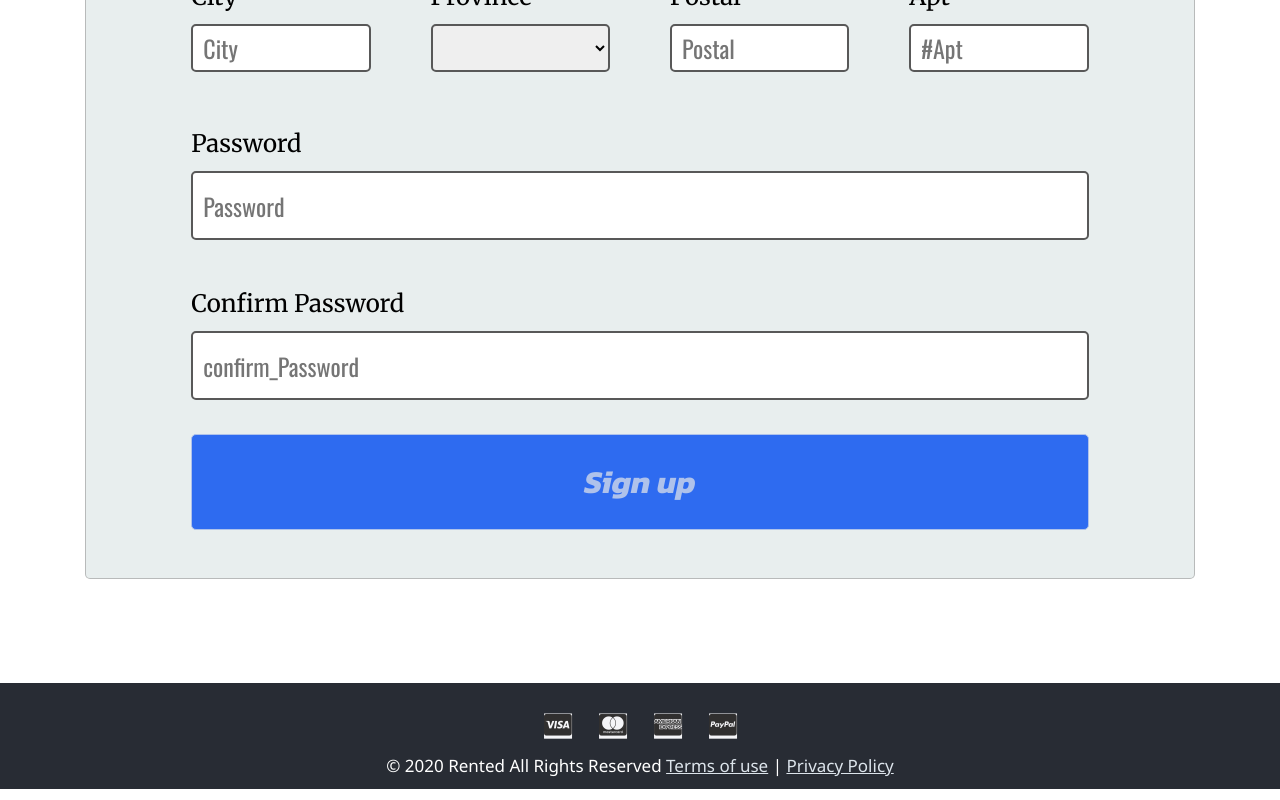
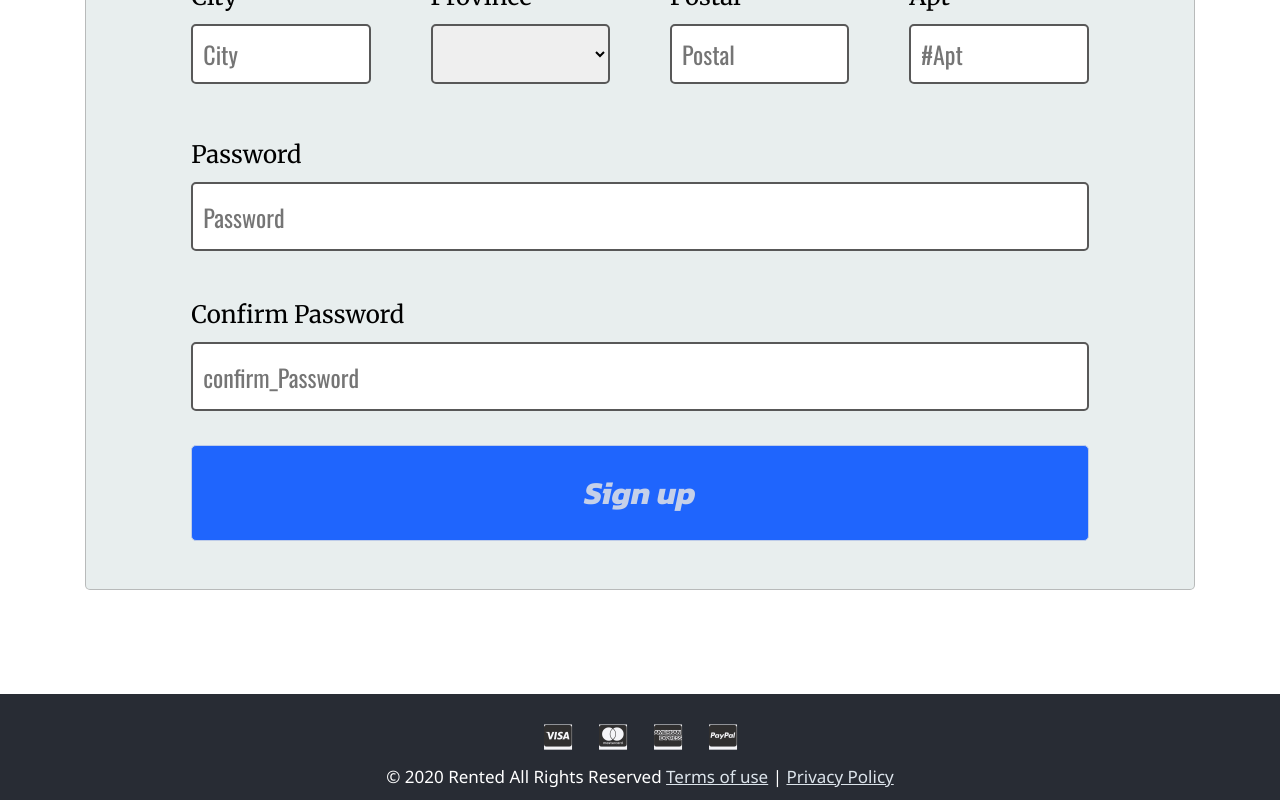
Before and after one commit to waveslin/rented, a React (Create React App) app: page /signup in a window 1280 px wide. Shown: the part 977-1777 px from the top of the page. Built offline with nearby package versions, Linux system fonts and the light colour scheme; a web font is replaced by a local one.

Commit message:
modified signup component and styling

```diff
--- a/src/components/signup/Signup.css
+++ b/src/components/signup/Signup.css
@@ -65,7 +65,7 @@ section.signup{
     border: none;
     outline: none;
     width: 90%;
-    height: 5em;
+    height: 4em;
     padding-left: 10px;
     margin: 0;
     box-sizing: border-box;
@@ -109,7 +109,7 @@ section.signup{
 .signup-combine-input>input,
 .signup-combine-input>select{
     width: 100%;
-    height: 2em;
+    height: 2.5em;
     margin: 0.5em 0;
     box-sizing: border-box;
     border: 2px solid #585858;
@@ -127,11 +127,18 @@ section.signup{
     box-sizing: border-box;
     font-family: 'Kanit', sans-serif;
     font-size: 2em;
-    color: #afc2eb;
-    background-color: #2e6bf0;
-    border: 0.1px solid #afc2eb;
+    color: #c5d0e9;
+    background-color: #1f65fd;
+    border: 1px solid #becce9;
     border-radius: 5px;
     font-size: 2em;
+    transition: color 100ms ease-out, background-color 100ms ease-in;
+}
+
+.signup form>button:hover{
+    color: #f4f6fc;
+    background-color: #1256e9;
+    border: 1px solid  #d4e1ff;
 }
 
 @media screen and (max-width: 757px){
```
